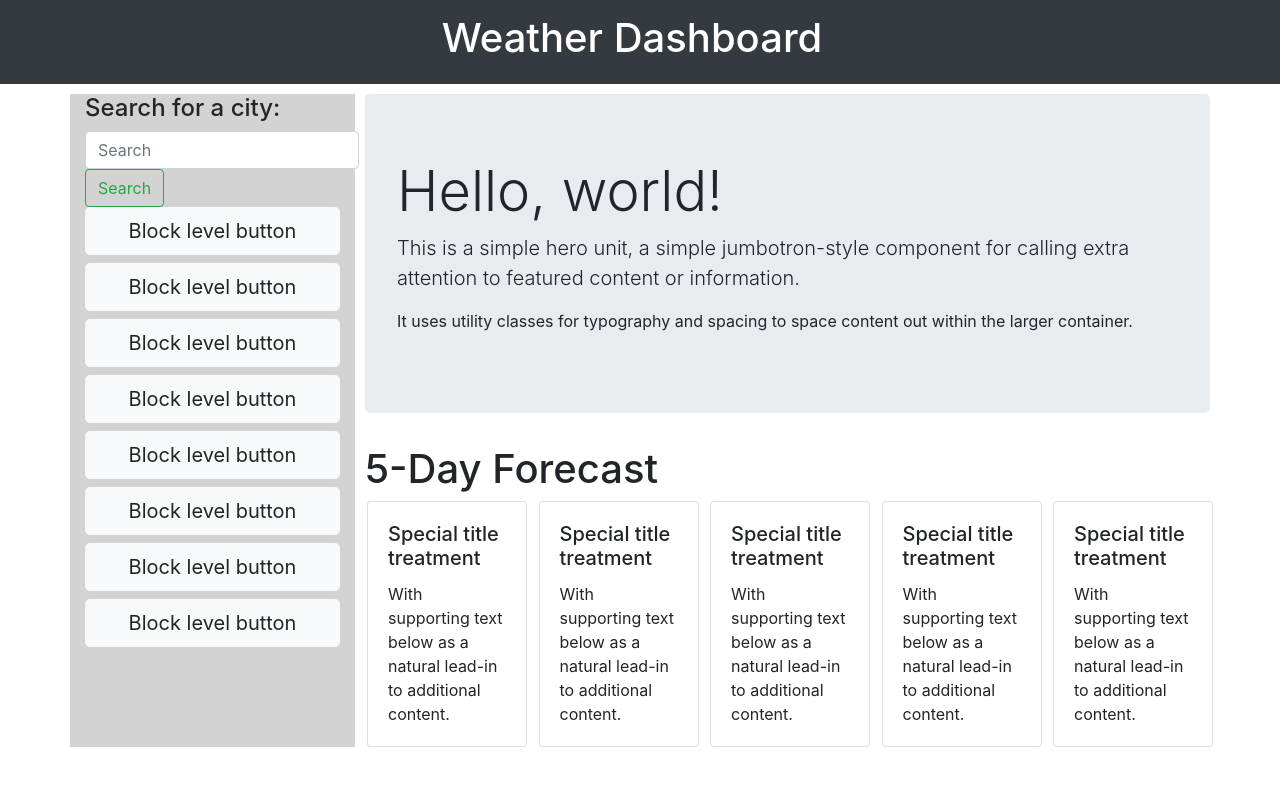
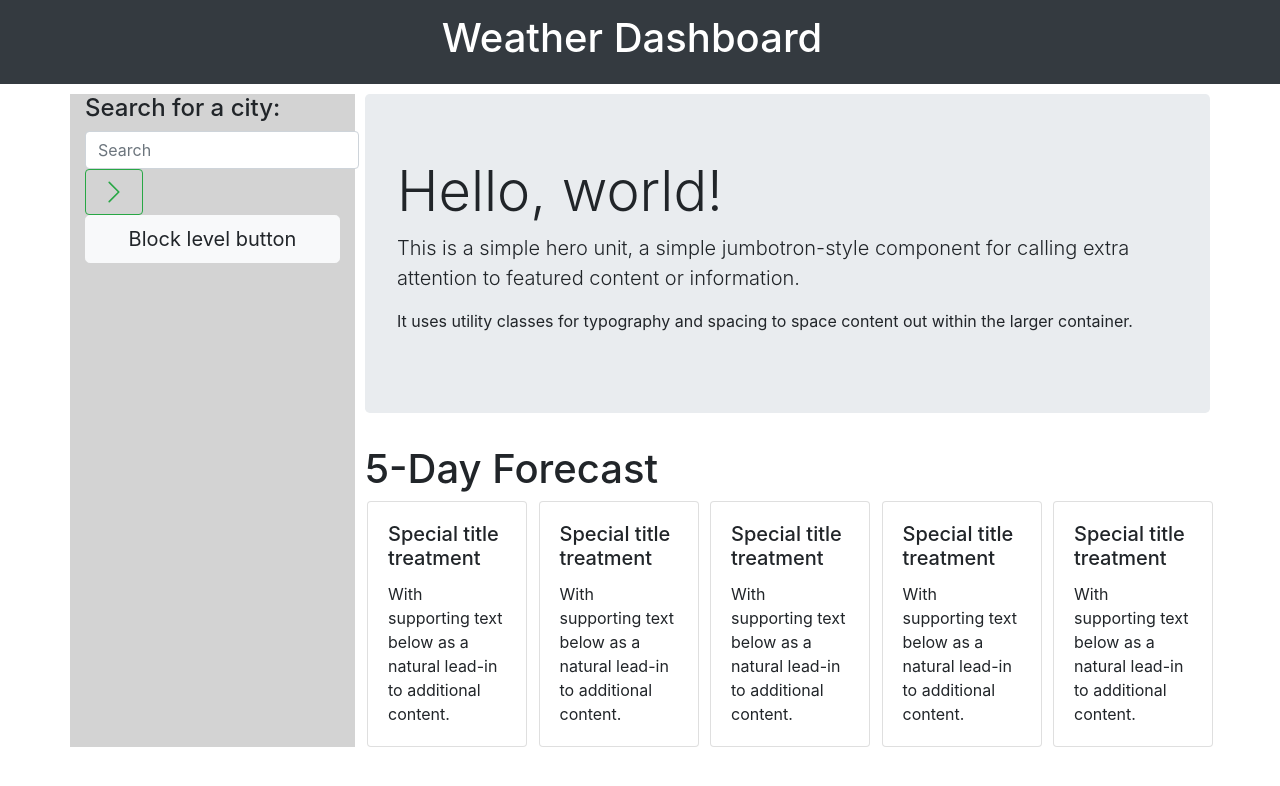
Before and after one commit to linhs22/weather-dashboard, a plain HTML site: page index.html in a window 1280 px wide. Drawn offline with nearby package versions, Linux system fonts and the light colour scheme.

Commit message:
slight mod to html

```diff
--- a/index.html
+++ b/index.html
@@ -20,15 +20,8 @@
                 <h4>Search for a city:</h4>
                 <form class="form-inline my-2 my-lg-0">
                     <input class="form-control mr-sm-2" type="search" placeholder="Search" aria-label="Search">
-                    <button class="btn btn-outline-success my-2 my-sm-0" type="submit">Search</button>
+                    <button class="btn btn-outline-success my-2 my-sm-0" type="submit"><svg class="bi bi-Search" width="32" height="32" viewBox="0 0 20 20" fill="currentColor" xmlns="http://www.w3.org/2000/svg"><path fill-rule="evenodd" d="M6.646 3.646a.5.5 0 01.708 0l6 6a.5.5 0 010 .708l-6 6a.5.5 0 01-.708-.708L12.293 10 6.646 4.354a.5.5 0 010-.708z" clip-rule="evenodd"/></svg></button>
                 </form>
-                <button type="button" class="btn btn-light btn-lg btn-block">Block level button</button>
-                <button type="button" class="btn btn-light btn-lg btn-block">Block level button</button>
-                <button type="button" class="btn btn-light btn-lg btn-block">Block level button</button>
-                <button type="button" class="btn btn-light btn-lg btn-block">Block level button</button>
-                <button type="button" class="btn btn-light btn-lg btn-block">Block level button</button>
-                <button type="button" class="btn btn-light btn-lg btn-block">Block level button</button>
-                <button type="button" class="btn btn-light btn-lg btn-block">Block level button</button>
                 <button type="button" class="btn btn-light btn-lg btn-block">Block level button</button>
 
             </div>
```
